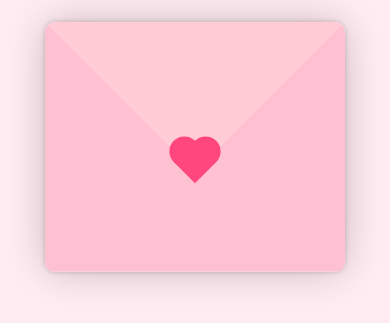
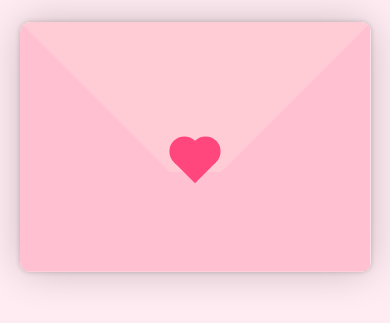
Before and after one commit to Luisfernando0091/No-es-suerte-es-intenci-n.github.io, a plain HTML site: page index.html in a window 390 px wide. Shown: the part 307-630 px from the top of the page. Drawn offline with Linux system fonts and the light colour scheme.

Commit message:
Update index.html

```diff
--- a/index.html
+++ b/index.html
@@ -12,15 +12,15 @@
     <style>
         .contenido {
             font-family: 'Marck Script', cursive;
-            font-size: 1.2em;
+            font-size: 1.5em;
             color: #333;
             background-color: #fff;
-            padding: 25px;
+            padding: 30px;
             border-radius: 3px;
             box-shadow: 0 0 5px rgba(0,0,0,0.05);
         }
         .contenido strong {
-            font-size: 1.3em;
+            font-size: 1.4em;
             display: block;
             margin-bottom: 15px;
             color: #666;
@@ -43,11 +43,12 @@
                 font-size: 2em;
                 margin-bottom: 30px;
             }
-            .contenedor {
-                width: 350px;
+            .contenido {
+                font-size: 1.3em;
+                padding: 25px;
             }
-            .sobre {
-                width: 350px;
+            .contenido strong {
+                font-size: 1.3em;
             }
         }
 
@@ -56,14 +57,19 @@
                 font-size: 1.8em;
                 margin-bottom: 25px;
             }
-            .contenedor {
-                width: 300px;
+             .contenedor {
+                width: 90%; /* Use percentage for better adaptation */
+                /* Remove margin: 0 auto; rely on body flexbox */
             }
             .sobre {
-                width: 300px;
+                width: 100%; /* Ensure sobre takes full width of the container */
             }
             .contenido {
-                font-size: 1em;
+                font-size: 1.2em;
+                padding: 20px;
+            }
+            .contenido strong {
+                font-size: 1.2em;
             }
         }
     </style>
```
